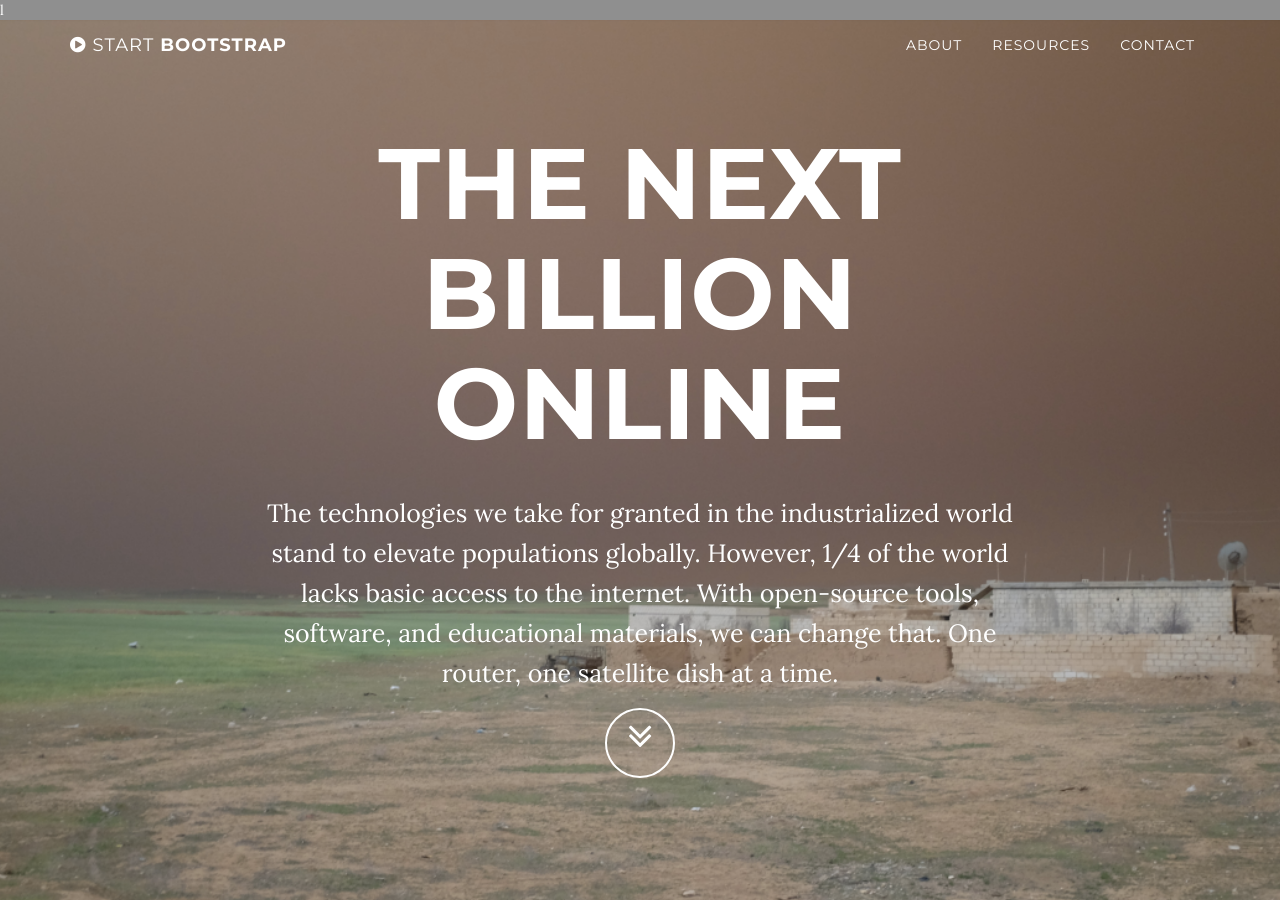
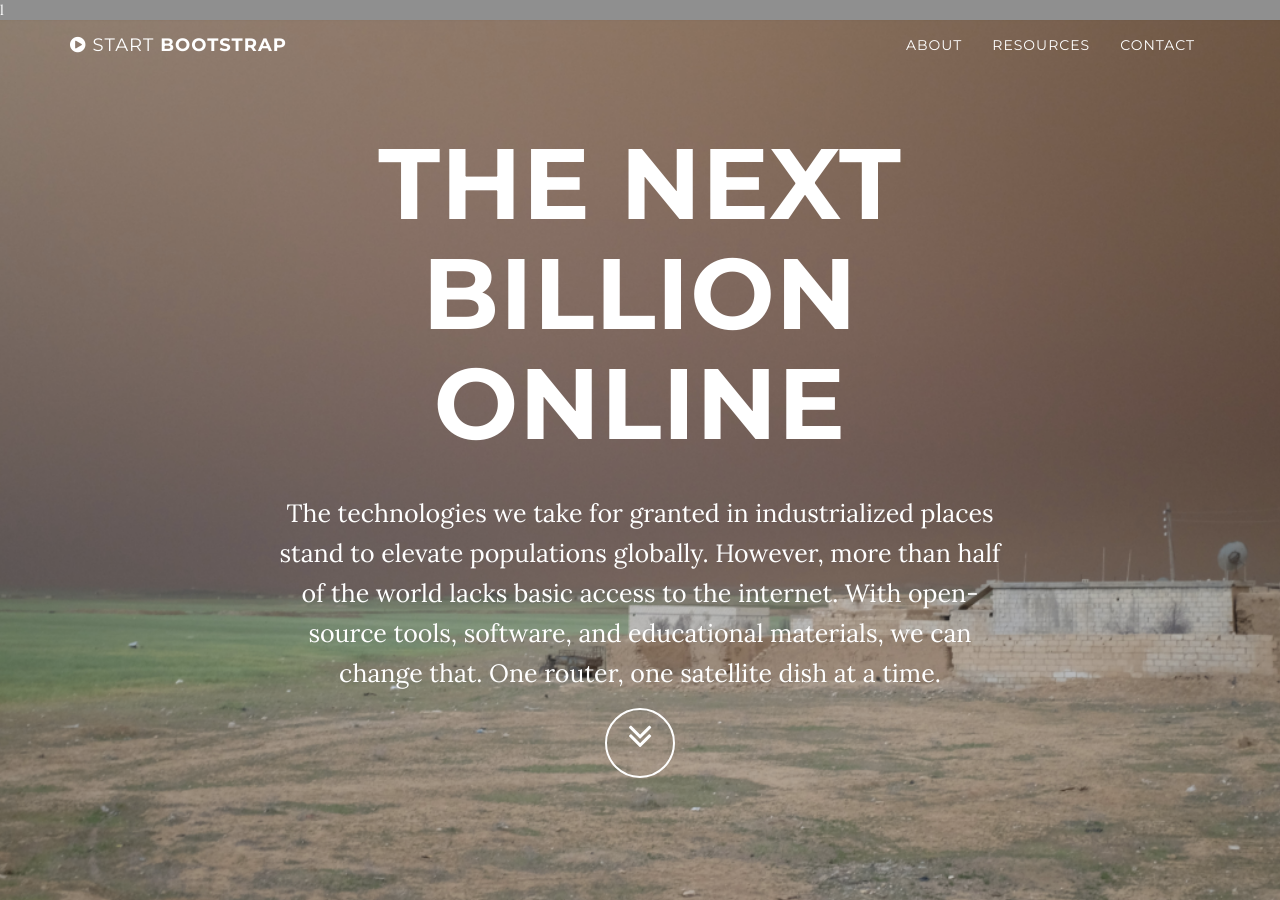
Before and after one commit to thenextbilliononline/thenextbillion.online, a Jekyll site: the page built from index.html, in a window 1280 px wide and 900 px high. Built offline with Jekyll 4.4.1, drawn with Linux system fonts in a browser that asks for light colours.

Commit message:
front page edits

```diff
--- a/_config.yml
+++ b/_config.yml
@@ -2,7 +2,7 @@
 title: The Next Billion Online
 email: contact@thenextbillion.online
 url: http://thenextbillion.online/
-description: "The technologies we take for granted in the industrialized world stand to elevate populations globally. However, 1/4 of the world lacks basic access to the internet. With open-source tools, software, and educational materials, we can change that. One router, one satellite dish at a time."
+description: "The technologies we take for granted in industrialized places stand to elevate populations globally. However, more than half of the world lacks basic access to the internet. With open-source tools, software, and educational materials, we can change that. One router, one satellite dish at a time."
 
 # Color settings (hex-codes without the leading hash-tag)
 color:
```
